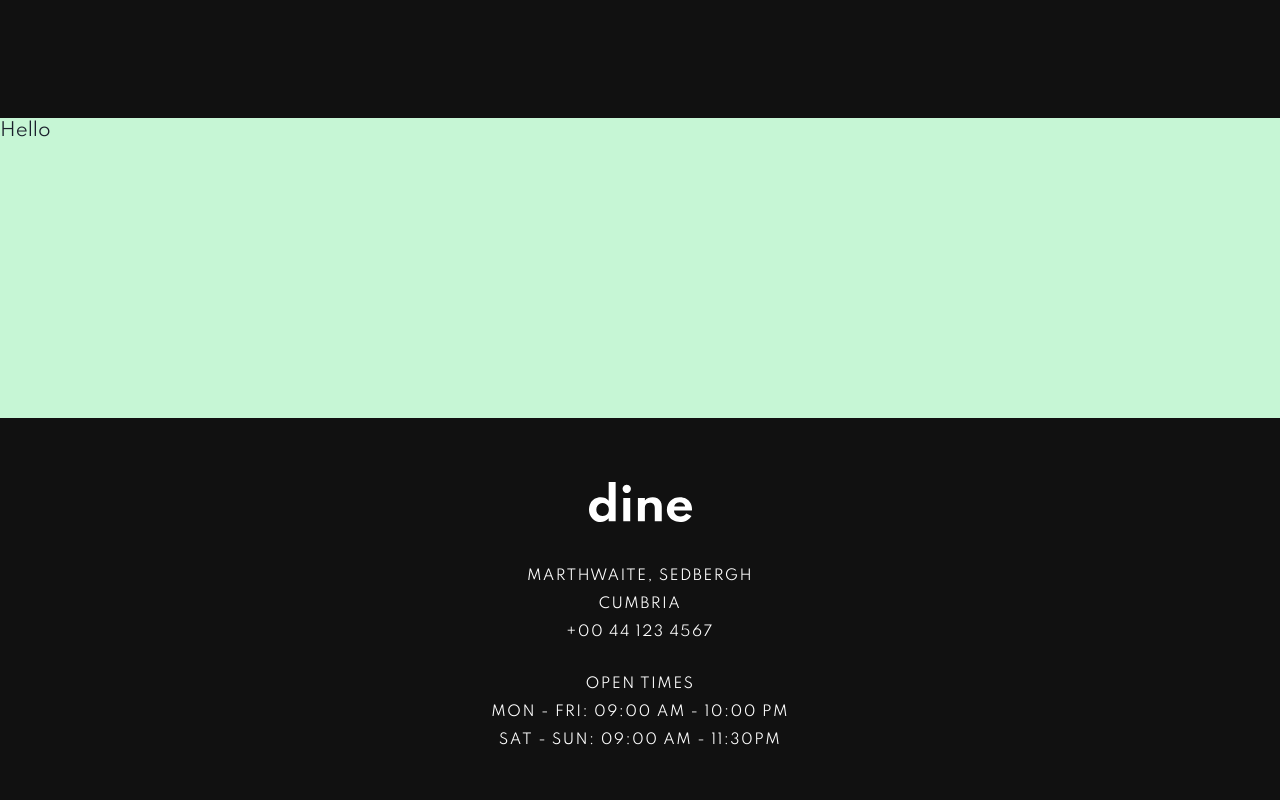
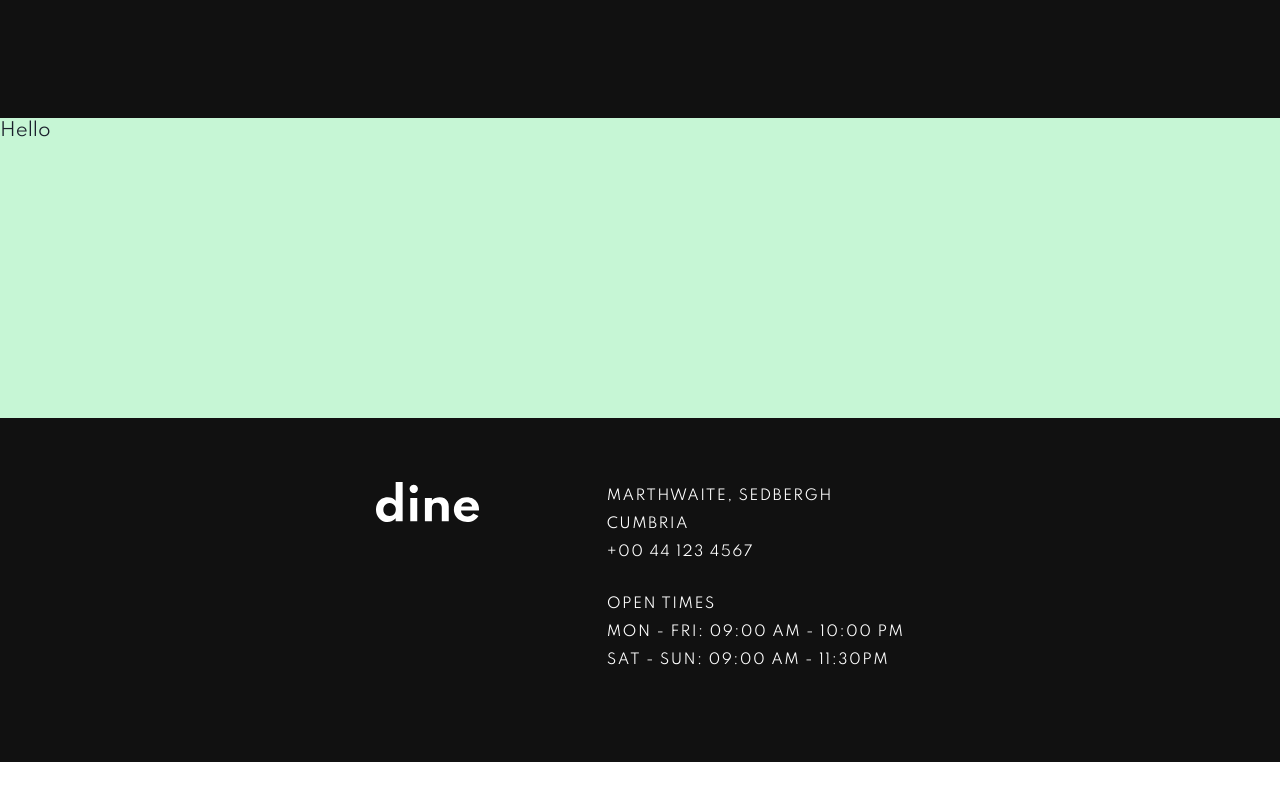
Before and after one commit to 0xShynn/frontendmentor-dine-restaurant-website, a Next.js app: page / in a window 1280 px wide. Shown: the part 2423-3223 px from the top of the page. After the commit the page ends 3185 px from the top, so only its background shows below. Built offline with nearby package versions, Linux system fonts and the light colour scheme.

Commit message:
updated: footer (md/lg)

```diff
--- a/components/Footer.js
+++ b/components/Footer.js
@@ -4,7 +4,7 @@ import DineLogo from '../assets/brand/DineLogo';
 const Footer = () => {
   const TextBlock = ({ children }) => (
     <Box
-      textAlign="center"
+      textAlign={{ base: 'center', md: 'left' }}
       textTransform="uppercase"
       mb="6"
       fontSize="14px"
@@ -16,11 +16,19 @@ const Footer = () => {
   );
   return (
     <Box role="contentinfo" bg="primary.codgray">
-      <Flex color="white" align="center" direction="column" px="6" py="16">
-        <Box w="103px" h="40px" mb="10">
+      <Flex
+        color="white"
+        direction={{ base: 'column', md: 'row' }}
+        align={{ base: 'center', md: 'flex-start' }}
+        justify={{ md: 'center' }}
+        px={{ base: 6, md: 16 }}
+        py="16"
+      >
+        <Box w="103px" h="40px" mb="10" mr={{ md: 32 }}>
           <DineLogo />
         </Box>
 
+        <Box>
           <TextBlock>
             Marthwaite, Sedbergh
             <br />
@@ -35,6 +43,7 @@ const Footer = () => {
             <Text>MON - FRI: 09:00 AM - 10:00 PM</Text>
             <Text>SAT - SUN: 09:00 AM - 11:30PM</Text>
           </TextBlock>
+        </Box>
       </Flex>
     </Box>
   );
```
Lines whose indentation alone changed are shown as unchanged.
